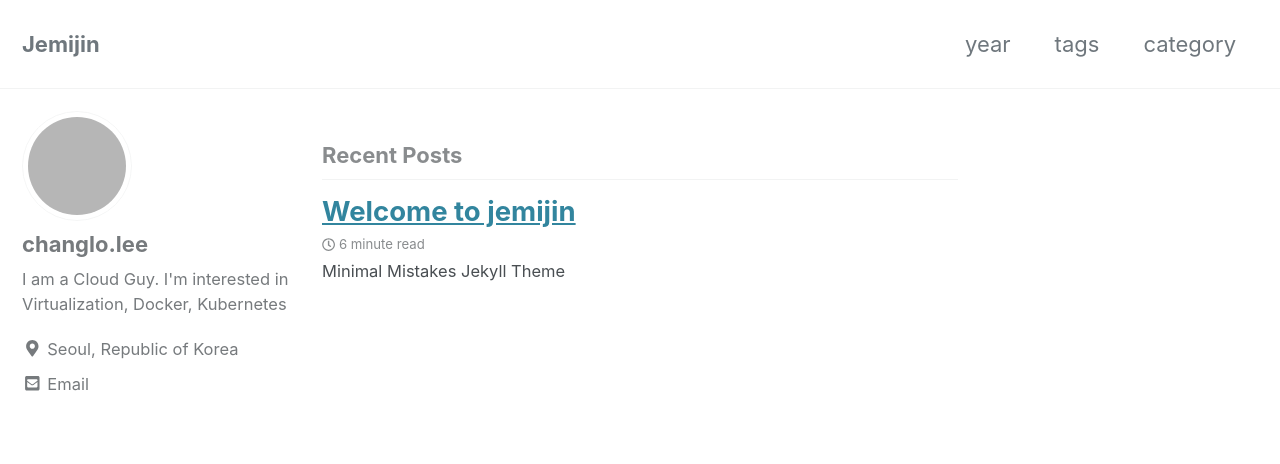
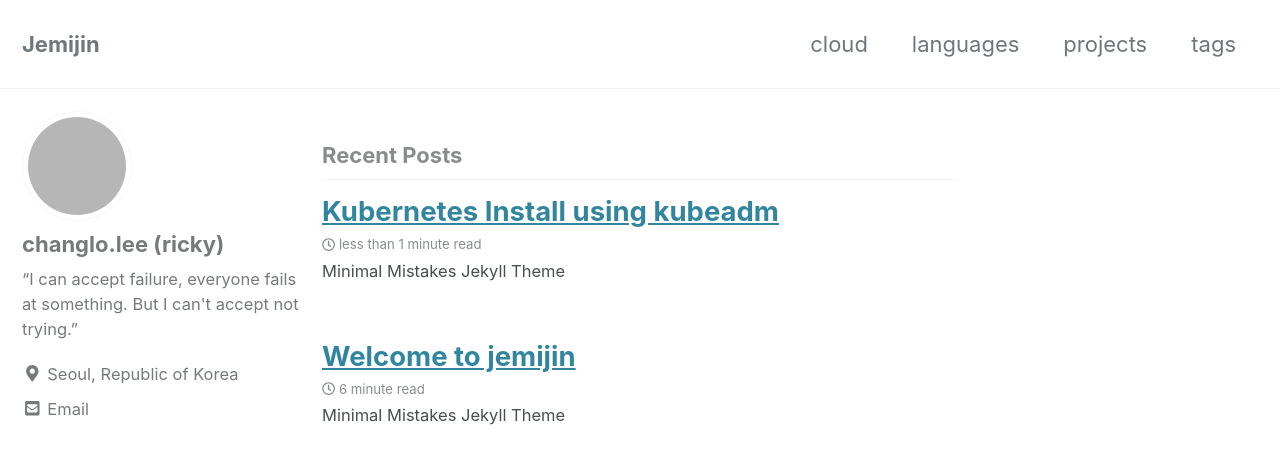
Before and after one commit to jemijin/jemijin.github.io, a Jekyll site: the page built from index.html, in a window 1280 px wide and 900 px high. Shown: the top 464 px of the window. Built offline with Jekyll 4.4.1, drawn with Linux system fonts in a browser that asks for light colours; cached includes are drawn as plain includes; nearby versions of some CDN libraries; the list of posts is cut into pages by our own code; grey boxes are pictures that could not be loaded.

Commit message:
MODIFY Menu

```diff
--- a/_config.yml
+++ b/_config.yml
@@ -103,10 +103,10 @@ analytics:
 
 # Site Author
 author:
-  name             : "changlo.lee"
+  name             : "changlo.lee (ricky)"
   gravatar         : "477d9202cb0efec67a80961c9027a64f" # md5 hash of your email address
   avatar           : "http://www.gravatar.com/avatar/477d9202cb0efec67a80961c9027a64f?s=250" # path of avatar image, e.g. "/assets/images/bio-photo.jpg"
-  bio              : "I am a Cloud Guy. I'm interested in Virtualization, Docker, Kubernetes"
+  bio              : "“I can accept failure, everyone fails at something. But I can't accept not trying.”"
   location         : "Seoul, Republic of Korea"
   email            : "changlo.lee@gmail.com"
   links:
--- a/_data/navigation.yml
+++ b/_data/navigation.yml
@@ -4,9 +4,11 @@ main:
 #    url: https://mmistakes.github.io/minimal-mistakes/docs/quick-start-guide/
 #   - title: "About"
 #   url: https://mmistakes.github.io/minimal-mistakes/about/
-   - title: "year"
-     url: /year/
+   - title: "cloud"
+     url: /cloud/
+   - title: "languages"
+     url: /lang/
+   - title: "projects"
+     url: /project/
    - title: "tags"
      url: /tags/
-   - title: "category"
-     url: /categories/
```
Also changed, not shown: _pages/cloud.html (added, +14 -0 lines), _pages/lang.html (added, +14 -0 lines), _pages/project.html (added, +14 -0 lines), _posts/2018-11-25-init.md (+1 -1 lines), _posts/2018-11-27-k8s-install-kubeadm.md (added, +22 -0 lines), 9 other files.
